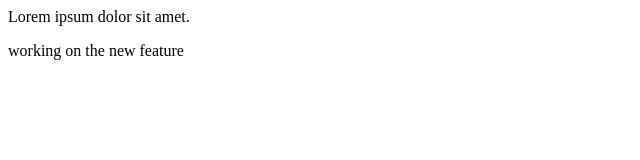
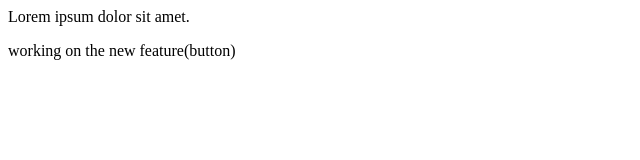
Before and after one commit to Sivasai1810/localrepo, a plain HTML site: page index.html in a window 1280 px wide. Shown: the full height of the page, 0-640 px from the left. Drawn offline with Linux system fonts and the light colour scheme.

```diff
--- a/index.html
+++ b/index.html
@@ -1,3 +1,3 @@
 
 <p> Lorem ipsum dolor sit amet.</p>
-<p> working on the new feature</p>
+<p> working on the new feature(button)</p>
```
